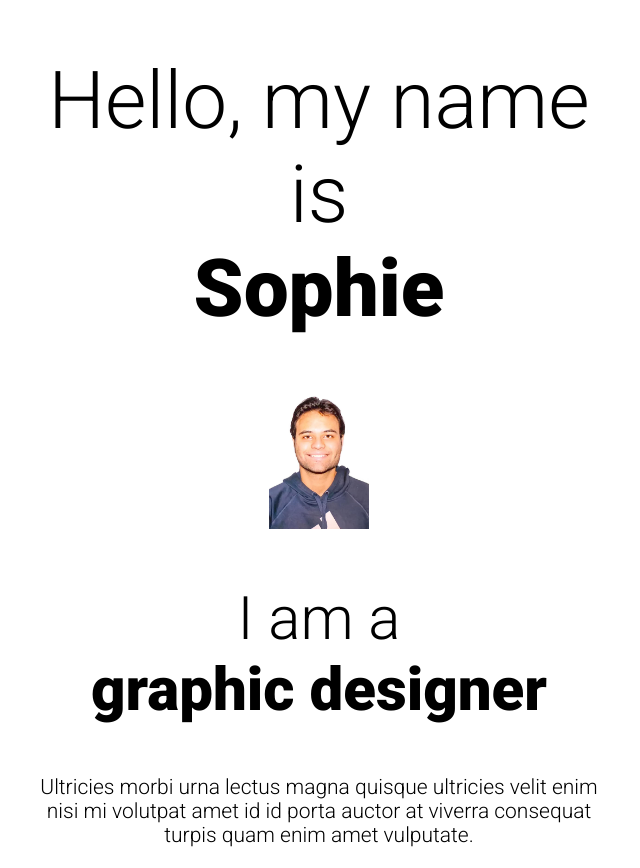
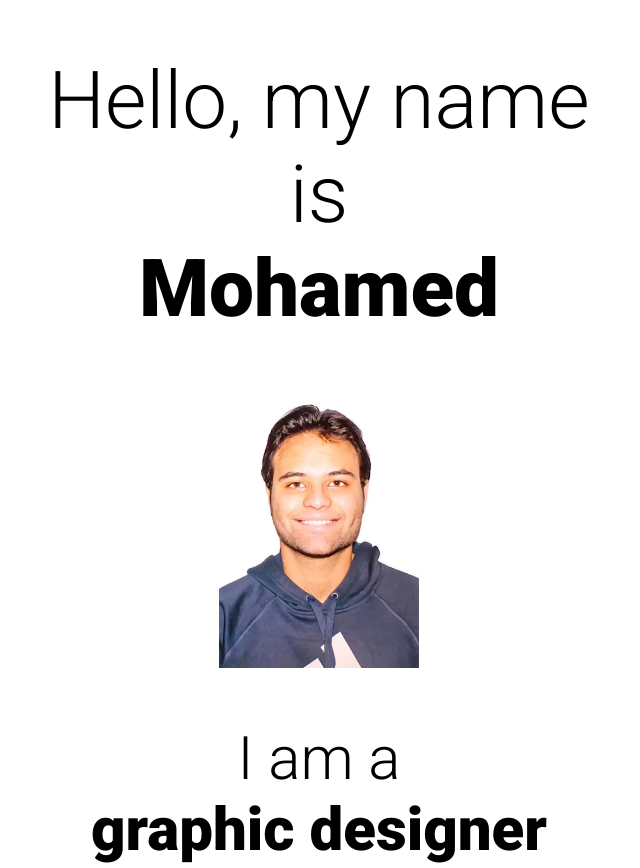
Before and after one commit to mohamedelgallad-510/Portfolio, a website built with Vite: page index.html in a window 1280 px wide. Shown: the top 868 px of the page, without its empty margins (321-961 px from the left). Built offline with nearby package versions, Linux system fonts and the light colour scheme.

Commit message:
Updated image size

```diff
--- a/index.html
+++ b/index.html
@@ -7,7 +7,7 @@
     </head>
     <body>
         <div class="container">
-            <h1>Hello, my name is<span class="heading-span">Sophie</span></h1>
+            <h1>Hello, my name is<span class="heading-span">Mohamed</span></h1>
             <img src="Mohamed.jpg" alt="portrait of Mohamed">
             <h2>I am a <span class="heading-span">graphic designer</span></h2>
             <p>Ultricies morbi urna lectus magna quisque ultricies velit enim nisi mi volutpat amet id id porta auctor at viverra consequat turpis quam enim amet vulputate.</p>
--- a/styles.css
+++ b/styles.css
@@ -11,7 +11,7 @@ body {
 }
 
 img {
-    width: 100px;
+    width: 200px;
     text-align: center;
 }
 h1,
```
